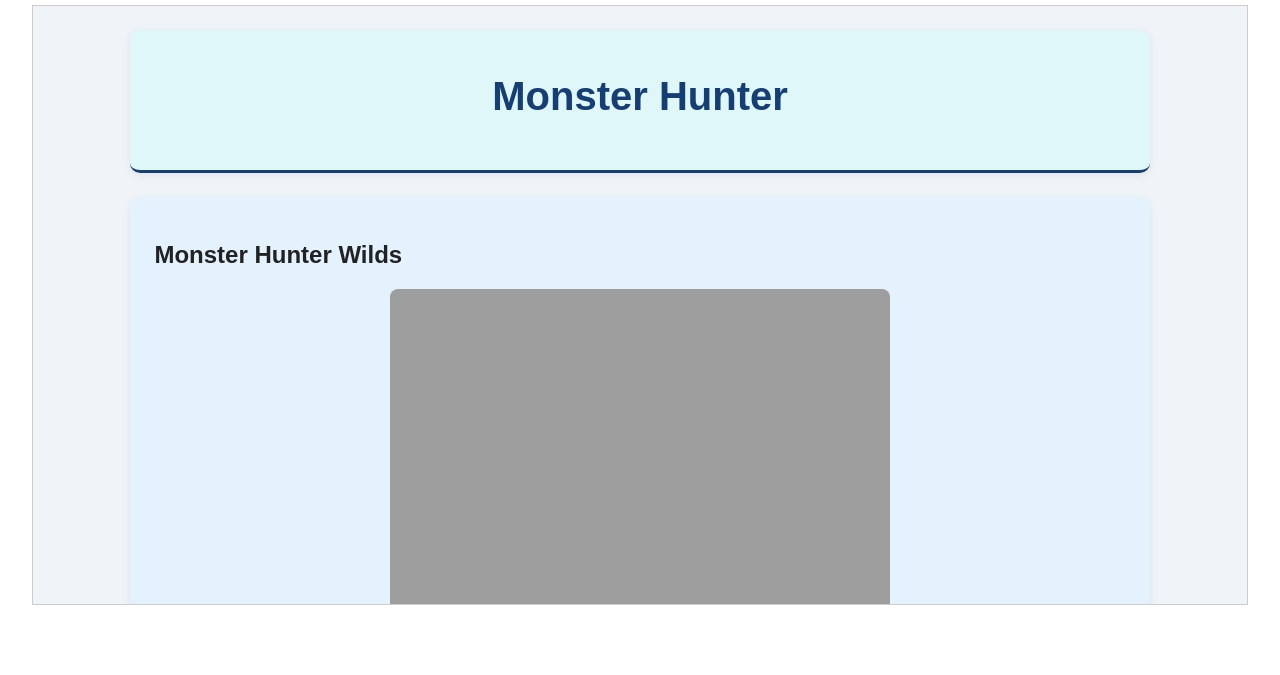
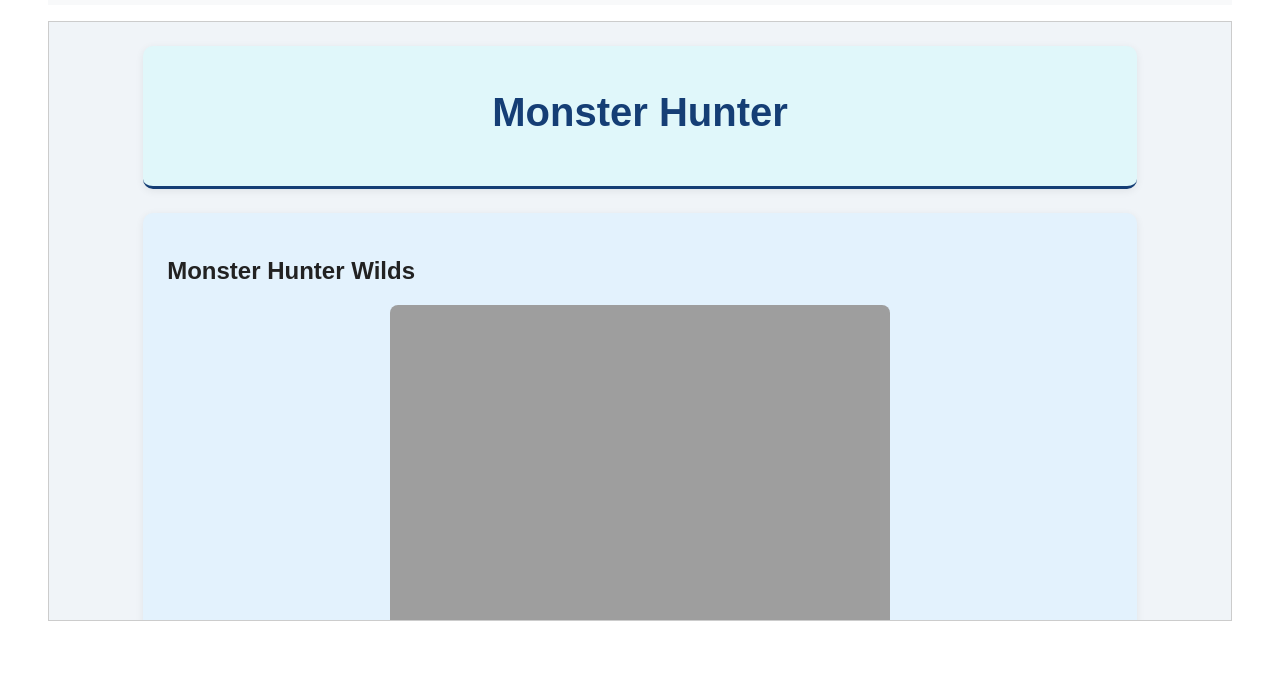
Before and after one commit to smitho-elms/Web_Programming, a plain HTML site: page index.html in a window 1280 px wide. Shown: the part 179-854 px from the top of the page. Before the commit the page ends 822 px from the top, so only its background shows below. Drawn offline with nearby package versions, Linux system fonts and the light colour scheme.

```diff
--- a/index.html
+++ b/index.html
@@ -5,7 +5,7 @@
     <title>Web Programming Labs Index</title>
     <link href="https://cdn.jsdelivr.net/npm/bootstrap@5.3.2/dist/css/bootstrap.min.css" rel="stylesheet">
     <style>
-        body { padding: 2em; }
+        body { padding: 3em; }
         iframe { width: 100%; height: 600px; border: 1px solid #ccc; margin-top: 1em; }
     </style>
 </head>
```
